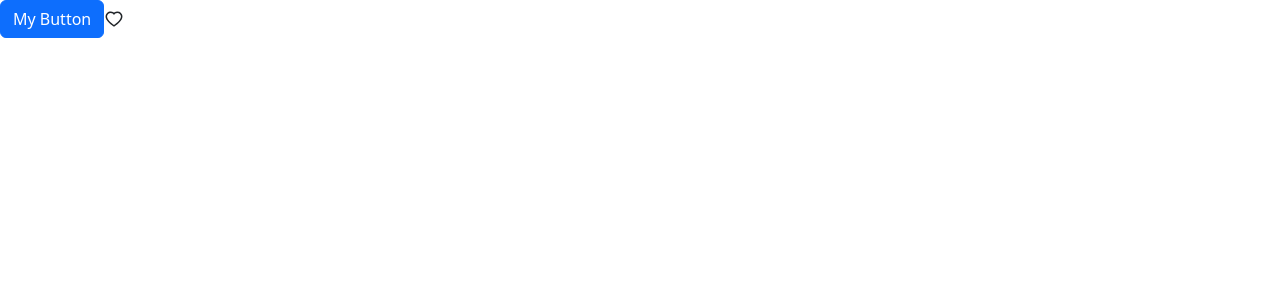
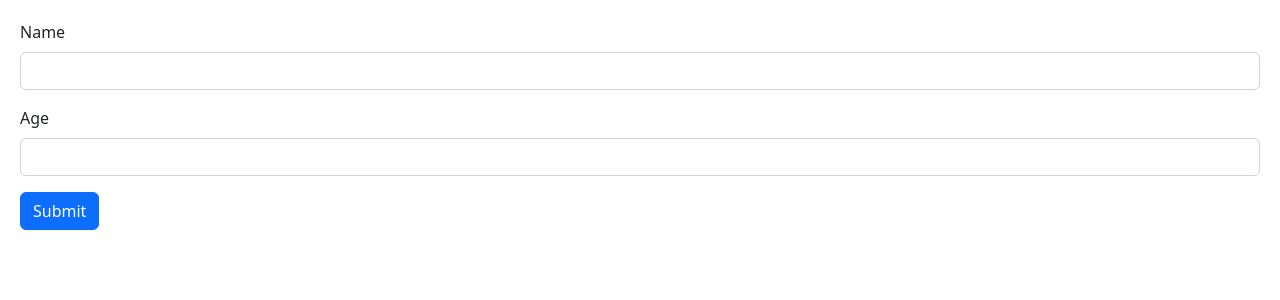
Before and after one commit to tneiman19/game-hub, a React (Vite) app: page / in a window 1280 px wide. Shown: the top 300 px of the page. Built offline with nearby package versions, Linux system fonts and the light colour scheme.

Commit message:
Forms using Ref

```diff
--- a/package.json
+++ b/package.json
@@ -11,6 +11,7 @@
   "dependencies": {
     "@types/styled-components": "^5.1.26",
     "bootstrap": "^5.2.3",
+    "immer": "^10.0.2",
     "react": "^18.2.0",
     "react-dom": "^18.2.0",
     "react-icons": "^4.7.1",
--- a/src/App.tsx
+++ b/src/App.tsx
@@ -1,19 +1,9 @@
-import { useState } from "react";
-import Alert from "./components/Alert";
-import Button from "./components/Button";
-import Like from "./components/Like";
+import Form from "./components/Form";
+function App() {
 
-function App() {
-  const [alertVisible, setAlertVisibility] = useState(false);
   return (
     <div>
-      {alertVisible && (
-        <Alert onClose={() => setAlertVisibility(false)}>My Alert</Alert>
-      )}
-      <Button color="primary" onClick={() => setAlertVisibility(true)}>
-        My Button
-      </Button>
-      <Like onClick={() => console.log("clicked")} />
+      <Form/>
     </div>
   );
 }
--- /dev/null
+++ b/src/components/Form.tsx
@@ -0,0 +1,34 @@
+import React, { FormEvent, useRef } from "react";
+
+const Form = () => {
+  const nameRef = useRef<HTMLInputElement>(null);
+  const ageRef = useRef<HTMLInputElement>(null);
+  const person = {name: '', age: 0}
+
+  const handleSubmit = (event: FormEvent) => {
+    event.preventDefault();
+    if(nameRef.current === null) return;
+    person.name = nameRef.current.value;
+    if (ageRef.current === null) return;
+    person.age = parseInt(ageRef.current.value);
+    console.log(person);
+  }
+
+  return (
+    <form onSubmit={handleSubmit}>
+      <div className="mb-3">
+        <label htmlFor="name" className="form-label">
+          Name
+        </label>
+        <input ref={nameRef} id="name" type="text" className="form-control" />
+      </div>
+      <div className="mb-3">
+        <label htmlFor="age" className="form-label">Age</label>
+        <input ref={ageRef} id="age" type="number" className="form-control" />
+          </div>
+          <button type='submit' className="btn btn-primary">Submit</button>
+    </form>
+  );
+};
+
+export default Form;
--- /dev/null
+++ b/src/index.css
@@ -0,0 +1,3 @@
+body{
+    padding: 20px
+}
--- a/src/main.tsx
+++ b/src/main.tsx
@@ -2,6 +2,7 @@
 import ReactDOM from "react-dom/client";
 import App from "./App";
 import 'bootstrap/dist/css/bootstrap.css'
+import "./index.css";
 
 ReactDOM.createRoot(document.getElementById("root") as HTMLElement).render(
   <React.StrictMode>
```
Also changed, not shown: 1 other file (tests, documents, lock files or other folders).
